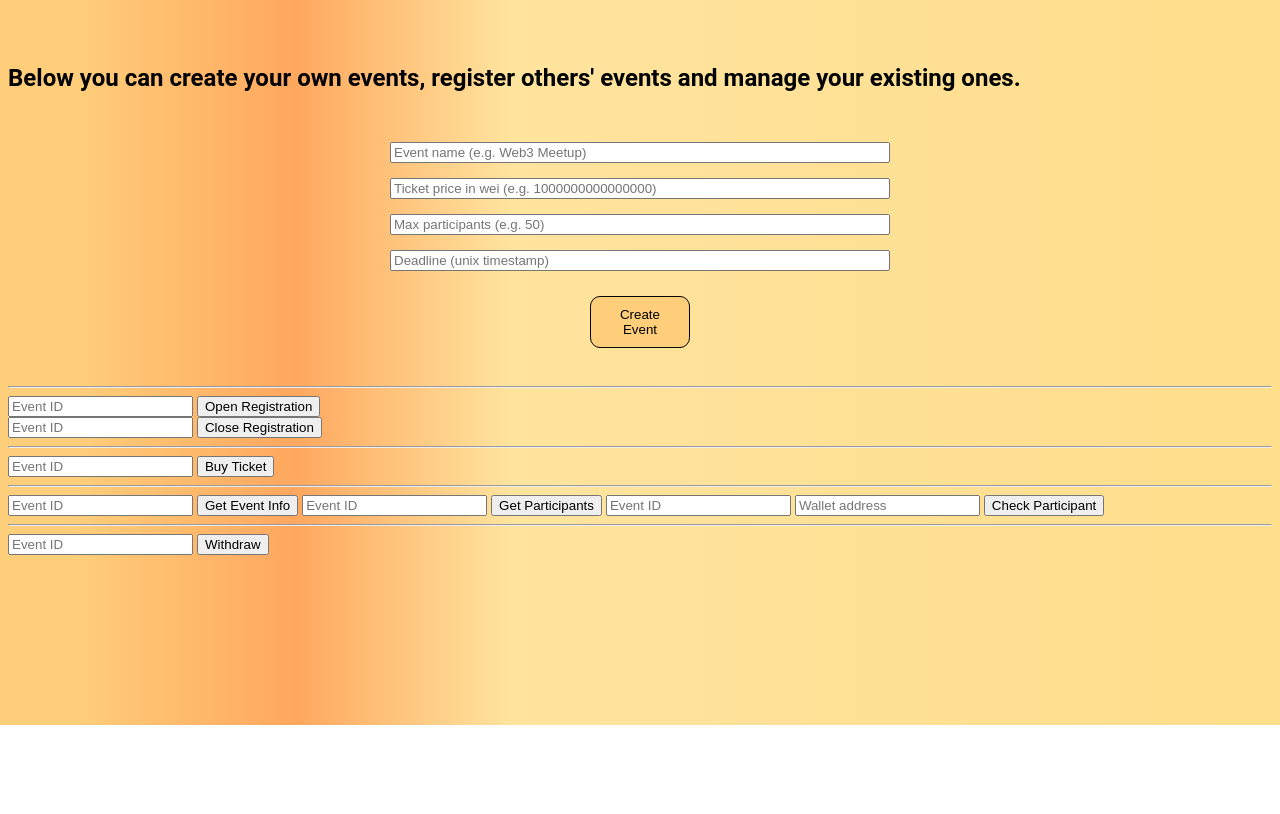
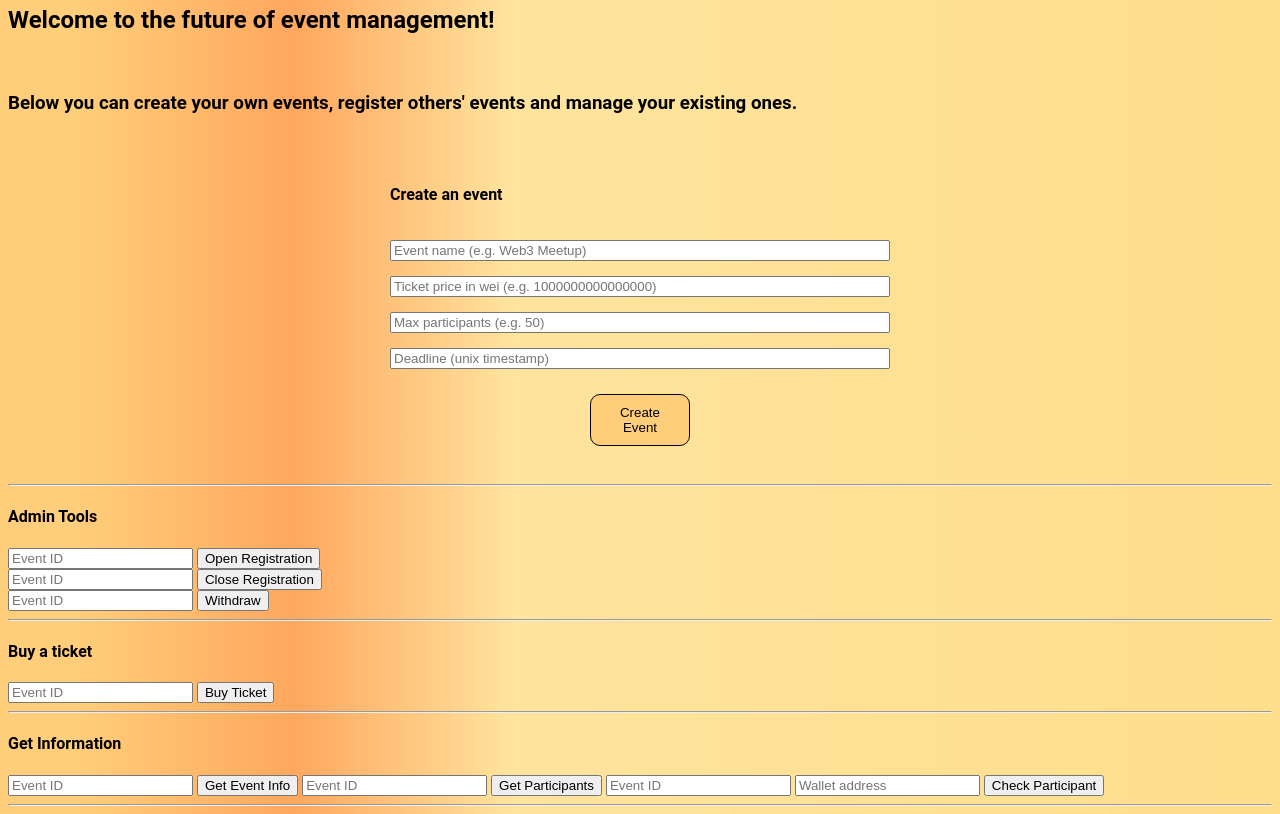
Before and after one commit to SwedishHunk/EventManager, a website: page frontend/index.html in a window 1280 px wide. Shown: the part 75-889 px from the top of the page. Before the commit the page ends 800 px from the top, so only its background shows below. Drawn offline with Linux system fonts and the light colour scheme.

Commit message:
More divs

```diff
--- a/frontend/index.html
+++ b/frontend/index.html
@@ -1,72 +1,101 @@
 <!DOCTYPE html>
 <html lang="en">
-
   <head>
-    <meta charset="UTF-8">
-    <meta name="viewport" content="width=device-width, initial-scale=1.0">
-    <link rel="stylesheet" href="style.css">
+    <meta charset="UTF-8" />
+    <meta name="viewport" content="width=device-width, initial-scale=1.0" />
+    <link rel="stylesheet" href="style.css" />
     <title>Event Manager - Remix är bull</title>
   </head>
 
   <body>
+    <h1>Event Manager</h1>
+    <h2>Welcome to the future of event management!</h2>
+    <br />
 
-    <h1>Welcome to the future of event management!</h1><br><br>
+    <h3>
+      Below you can create your own events, register others' events and manage
+      your existing ones.
+    </h3>
 
-
-    <h2>Below you can create your own events, register others' events and manage your existing ones.</h2>
     <!-- Create Event -->
     <div id="create-event">
-        <input id="eventName" type="text" placeholder="Event name (e.g. Web3 Meetup)">
-        <input id="ticketPrice" type="number" placeholder="Ticket price in wei (e.g. 1000000000000000)">
-        <input id="userLimit" type="number" placeholder="Max participants (e.g. 50)">
-        <input id="deadline" type="number" placeholder="Deadline (unix timestamp)">
+        <h4>Create an event</h4>
+        <input
+        id="eventName"
+        type="text"
+        placeholder="Event name (e.g. Web3 Meetup)"
+        />
+        <input
+        id="ticketPrice"
+        type="number"
+        placeholder="Ticket price in wei (e.g. 1000000000000000)"
+        />
+        <input
+        id="userLimit"
+        type="number"
+        placeholder="Max participants (e.g. 50)"
+        />
+        <input
+        id="deadline"
+        type="number"
+        placeholder="Deadline (unix timestamp)"
+        />
         <button id="btnCreateEvent">Create Event</button>
     </div>
-    <hr>
+    <hr />
+    <!-- Admin Tools-->
+    <div id="admin-tools">
+        <h4>Admin Tools</h4>
 
-     <!-- Ope & Close Registration -->
+        <!-- Open & Close Registration -->
         <div id="open-close-registration">
             <!-- Open Registration -->
             <div id="open-registration">
-            <input id="openEventId" type="number" placeholder="Event ID">
+                <input id="openEventId" type="number" placeholder="Event ID" />
                 <button id="btnOpenRegistration">Open Registration</button>
             </div>
 
             <!-- Close Registration -->
             <div id="-close-registration">
-            <input id="closeEventId" type="number" placeholder="Event ID">
+                <input id="closeEventId" type="number" placeholder="Event ID" />
                 <button id="btnCloseRegistration">Close Registration</button>
             </div>
         </div>
 
-    <hr>
+        <!-- Withdraw -->
+        <input id="withdrawEventId" type="number" placeholder="Event ID" />
+        <button id="btnWithdraw">Withdraw</button>
+    </div>
+
+    <hr />
 
     <!-- Buy Ticket -->
-    <input id="buyEventId" type="number" placeholder="Event ID">
+    <div id="buy-ticket">
+        <h4>Buy a ticket</h4>
+        <input id="buyEventId" type="number" placeholder="Event ID" />
         <button id="btnBuyTicket">Buy Ticket</button>
+    </div>
 
-    <hr>
+    <hr />
 
+    <!-- Information-->
+
+    <div id="information">
+        <h4>Get Information</h4>
       <!-- Get Event Info -->
-    <input id="infoEventId" type="number" placeholder="Event ID">
+      <input id="infoEventId" type="number" placeholder="Event ID" />
       <button id="btnGetEventInfo">Get Event Info</button>
 
       <!-- Get Participants -->
-    <input id="participantsEventId" type="number" placeholder="Event ID">
+      <input id="participantsEventId" type="number" placeholder="Event ID" />
       <button id="btnGetParticipants">Get Participants</button>
 
       <!-- Check Participant -->
-    <input id="checkEventId" type="number" placeholder="Event ID">
-    <input id="checkAddress" type="text" placeholder="Wallet address">
+      <input id="checkEventId" type="number" placeholder="Event ID" />
+      <input id="checkAddress" type="text" placeholder="Wallet address" />
       <button id="btnCheckParticipant">Check Participant</button>
+    </div>
 
-    <hr>
-
-    <!-- Withdraw -->
-    <input id="withdrawEventId" type="number" placeholder="Event ID">
-    <button id="btnWithdraw">Withdraw</button>
-
-
+    <hr />
   </body>
-
 </html>
```
Lines whose indentation alone changed are shown as unchanged.
